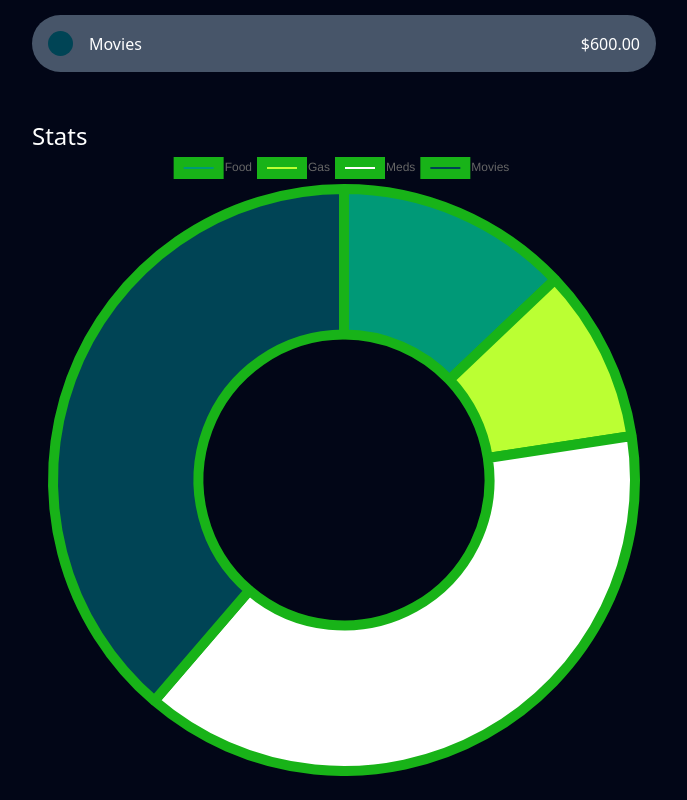
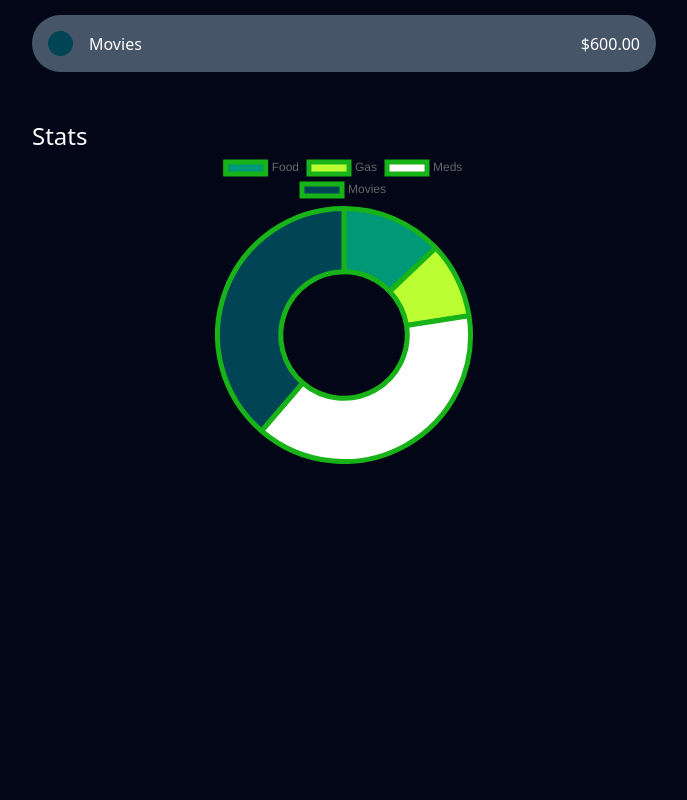
Before and after one commit to richmondazadze/expense-tracker, a Next.js app: page / in a window 1280 px wide. Shown: the part 554-1354 px from the top of the page, without its empty margins (296-983 px from the left). After the commit the page ends 1042 px from the top, so only its background shows below. Built offline with nearby package versions, Linux system fonts and the light colour scheme.

Commit message:
use client

```diff
--- a/app/page.js
+++ b/app/page.js
@@ -1,3 +1,5 @@
+"use client";
+
 import { currencyFormatter } from "@/lib/utlis";
 
 import ExpenseCategoryItem from "@/components/ExpenseCategoryItem";
@@ -47,7 +49,7 @@ export default function Home() {
       {/* Chart */}
       <section className="py-6">
         <h3 className="text-2xl">Stats</h3>
-        <div>
+        <div className="w-1/2 mx-auto">
           <Doughnut
             data={{
               labels: DUMMY_DATA.map((expense) => expense.title),
@@ -57,7 +59,7 @@ export default function Home() {
                   data: DUMMY_DATA.map((expense) => expense.amount),
                   backgroundColor: DUMMY_DATA.map((expense) => expense.color),
                   borderColor: ["#18b318"],
-                  borderWidth: 10,
+                  borderWidth: 5,
                 },
               ],
             }}
```
